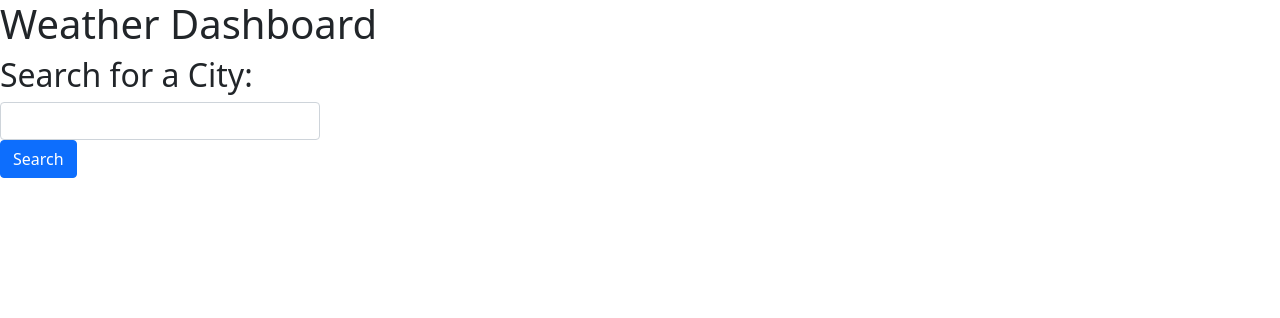
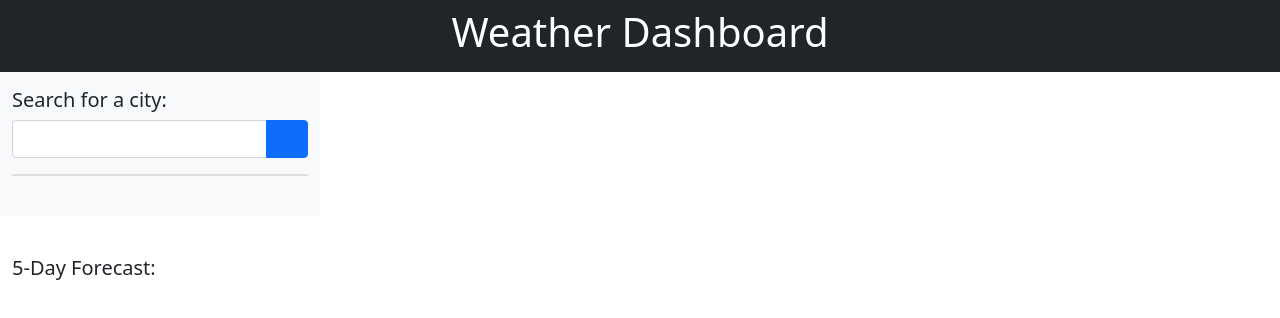
Before and after one commit to greg1494/weather-dashboard, a plain HTML site: page index.html in a window 1280 px wide. Drawn offline with nearby package versions, Linux system fonts and the light colour scheme.

Commit message:
finished the html

```diff
--- a/index.html
+++ b/index.html
@@ -6,49 +6,60 @@
     <meta name="viewport" content="width=device-width, initial-scale=1.0">
     <link href="https://cdn.jsdelivr.net/npm/bootstrap@5.1.3/dist/css/bootstrap.min.css" rel="stylesheet" integrity="sha384-1BmE4kWBq78iYhFldvKuhfTAU6auU8tT94WrHftjDbrCEXSU1oBoqyl2QvZ6jIW3" crossorigin="anonymous">
     <link rel="stylesheet" href="https://cdnjs.cloudflare.com/ajax/libs/font-awesome/5.15.4/css/all.min.css" integrity="sha512-1ycn6IcaQQ40/MKBW2W4Rhis/DbILU74C1vSrLJxCq57o941Ym01SwNsOMqvEBFlcgUa6xLiPY/NS5R+E6ztJQ==" crossorigin="anonymous" referrerpolicy="no-referrer" />
-    <link href="https://fonts.googleapis.com/css2?family=Open+Sans&display=swap" rel="stylesheet">
     <link rel="stylesheet" href="assets\css\style.css">
     <title>Weather Dashboard</title>
 </head>
-<body>
-    <header class="jumbotron">
-        <h1>Weather Dashboard</h1>
-    </header>
-
-   <div>
-       <h2>Search for a City: </h2>
-       <form>
-           <div class="col-md-3">
-                <input type="text" class="form-control" id="search-box">
-            </div>
-            <button type="search" class="btn btn-primary btn-block">Search</button>
-       </form>
-   </div>
 
 
+<body>
+    <!--Main Heading-->
+    <div class="bg-dark pt-2 pb-2">
+        <div class="container">
+            <h1 class="text-center text-white">Weather Dashboard</h1>
+        </div>
+    </div>
 
+    <!--Start Container-->
+    <div class="container-fluid">
+        <div class="row">
+            <div class="col-lg-3 bg-light pt-3 pb-3">
+                <h5>Search for a city: </h5>
 
+                <!--Start Input Group-->
+                <div class="input-group mb-3">
+                    <input id="searchTerm" type="text" class="form-control" placehoder="City name..." class="input-group-append">
+                    <button id="seachBtn" class="btn btn-primary" type="button" id="button-addon2"><i class="far fa-search"></i></button>
+                </div>
 
+                <!--Start Card-->
+                <div class="card">
+                    <ul class="list-group list-group-flush list">
 
+                    </ul>
+                </div>
 
+                <!--Start Column-->
+                <div class="col-lg-9">
+                    <div id="currentCity" class="mt-4">
+                    </div>
+                </div>
+            </div>
 
+            <!--Start Forecast Container-->
+            <div class="mt-4 col-md-12">
+                <h5 id="forecastH5" class="mt-3 hide">5-Day Forecast: </h5>
+                <div id="forecast" class="row">
+                </div>
+            </div>
 
+        </div>
 
-
-
-
-
-
-
-
-
-
-
+    </div>
 
 
 
     <script src="https://cdnjs.cloudflare.com/ajax/libs/jquery/3.6.0/jquery.min.js" integrity="sha512-894YE6QWD5I59HgZOGReFYm4dnWc1Qt5NtvYSaNcOP+u1T9qYdvdihz0PPSiiqn/+/3e7Jo4EaG7TubfWGUrMQ==" crossorigin="anonymous" referrerpolicy="no-referrer"></script>
-    <script src="https://cdnjs.cloudflare.com/ajax/libs/moment.js/2.29.1/moment.min.js" integrity="sha512-qTXRIMyZIFb8iQcfjXWCO8+M5Tbc38Qi5WzdPOYZHIlZpzBHG3L3by84BBBOiRGiEb7KKtAOAs5qYdUiZiQNNQ==" crossorigin="anonymous" referrerpolicy="no-referrer"></script>
     <script src="https://cdn.jsdelivr.net/npm/bootstrap@5.1.3/dist/js/bootstrap.bundle.min.js" integrity="sha384-ka7Sk0Gln4gmtz2MlQnikT1wXgYsOg+OMhuP+IlRH9sENBO0LRn5q+8nbTov4+1p" crossorigin="anonymous"></script>
+    <script src="assets\js\weather.js"></script>
 </body>
 </html>
```
